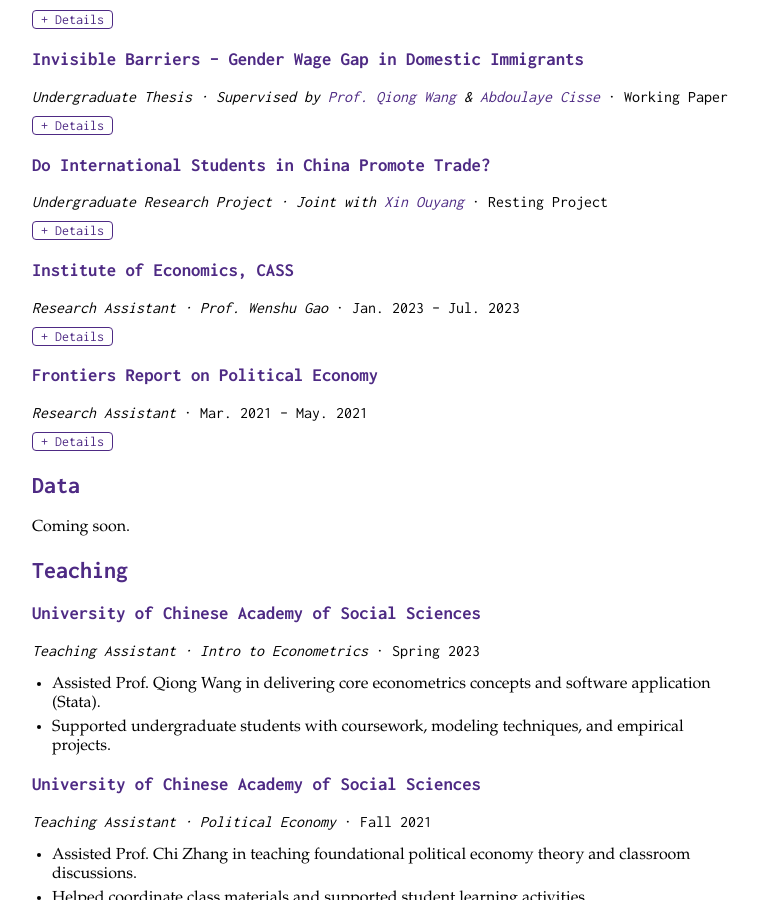
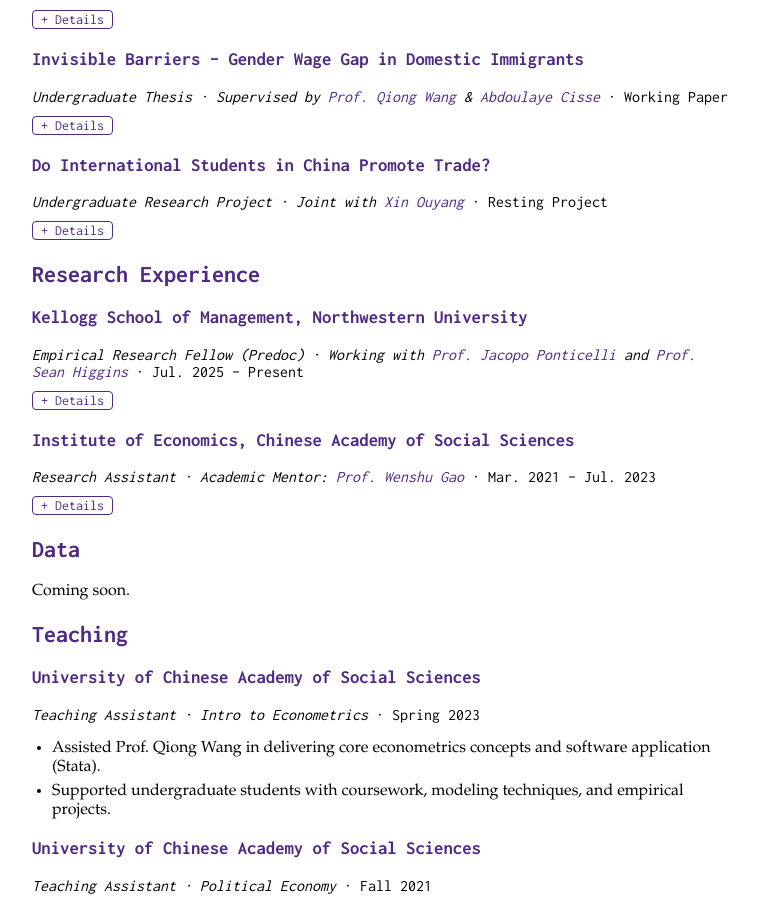
Before and after one commit to xyzhang1125/Xinyu-s-Personal-Website, a Jekyll site: the page built from index.md, in a window 1280 px wide and 900 px high, scrolled down 603 px. Shown: the whole window, without its empty margins (258-1016 px from the left). Built offline with Jekyll 4.4.1, drawn with Linux system fonts in a browser that asks for light colours.

Commit message:
Add Research Experience section
Add the Kellogg predoc role, and merge the CASS and Frontiers Report
entries under one Institute of Economics, CASS entry with two parts.

Co-Authored-By: Claude Opus 5.5 <noreply@anthropic.com>

```diff
--- a/index.md
+++ b/index.md
@@ -69,30 +69,40 @@ I received an MA in Economics from the University of Chicago and a Bachelor of E
 
 </details>
 
-### Institute of Economics, CASS
+## Research Experience {#experience}
 
-*Research Assistant · Prof. Wenshu Gao* · Jan. 2023 – Jul. 2023
+### Kellogg School of Management, Northwestern University
+
+*Empirical Research Fellow (Predoc) · Working with [Prof. Jacopo Ponticelli](https://jacopoponticelli.com/){:target="_blank"} and [Prof. Sean Higgins](https://seankhiggins.com/){:target="_blank"}* · Jul. 2025 – Present
 {: .subtitle}
 
 <details markdown="1">
 <summary>Details</summary>
 
-- Built a dataset on China’s domestic trade and labor market from official sources.
-- Cleaned and prepared data for analysis; helped design causal inference strategy.
-- Studied the impact of domestic trade on income inequality.
+- Clean large-scale administrative data and complicated field survey data from emerging markets, such as Brazil, Chile, China, and Mexico.
+- Provide assistance on research design and statistical tests.
+- Apply proper ML, NLP, and AI tools to provide big data evidence on PI's research topics.
+- Produce high-standard replication packages for publication.
 
 </details>
 
-### Frontiers Report on Political Economy
+### Institute of Economics, Chinese Academy of Social Sciences
 
-*Research Assistant* · Mar. 2021 – May. 2021
+*Research Assistant · Academic Mentor: [Prof. Wenshu Gao](https://se.ucass.edu.cn/info/1022/1276.htm){:target="_blank"}* · Mar. 2021 – Jul. 2023
 {: .subtitle}
 
 <details markdown="1">
 <summary>Details</summary>
 
+**Agricultural labor migration, factor mobility and regional inequality in China** (policy report)
+
+- Built a dataset on China’s domestic trade and labor market from official sources.
+- Cleaned and prepared data for analysis; helped design causal inference strategy.
+- Studied the impact of domestic trade on income inequality.
+
+**Frontiers Report on Political Economy**
+
 - Completed literature and data collection.
-- Contributed to the composition of the literature review.
 
 </details>
 
```
